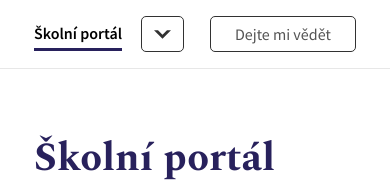
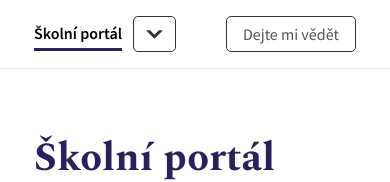
Before and after one commit to karelsuchomel/nastrojeproskoly.cz, a Jekyll site: the page built from index.md, in a window 390 px wide. Shown: the top 182 px of the page. Built offline with Jekyll 4.4.1, drawn with Linux system fonts in a browser that asks for light colours.

Commit message:
FIXED 360w resolution, menu wrapping. Now works up to 310w

```diff
--- a/_sass/top-bar/top-bar.sass
+++ b/_sass/top-bar/top-bar.sass
@@ -205,3 +205,20 @@
 
 			.highlight
 				order: -1
+
+@media screen and (max-width: 420px)
+	#secondary-navigation
+		ul > .button a
+			padding: 8px 16px
+
+	#main-navigation
+		ul
+			margin-left: -10px
+			li a
+				padding: 16px 10px
+				&:after
+					width: calc(100% - 20px)
+
+@media screen and (max-width: 359px)
+	#top-bar-content-wrapper
+		padding: 0 17px
```
